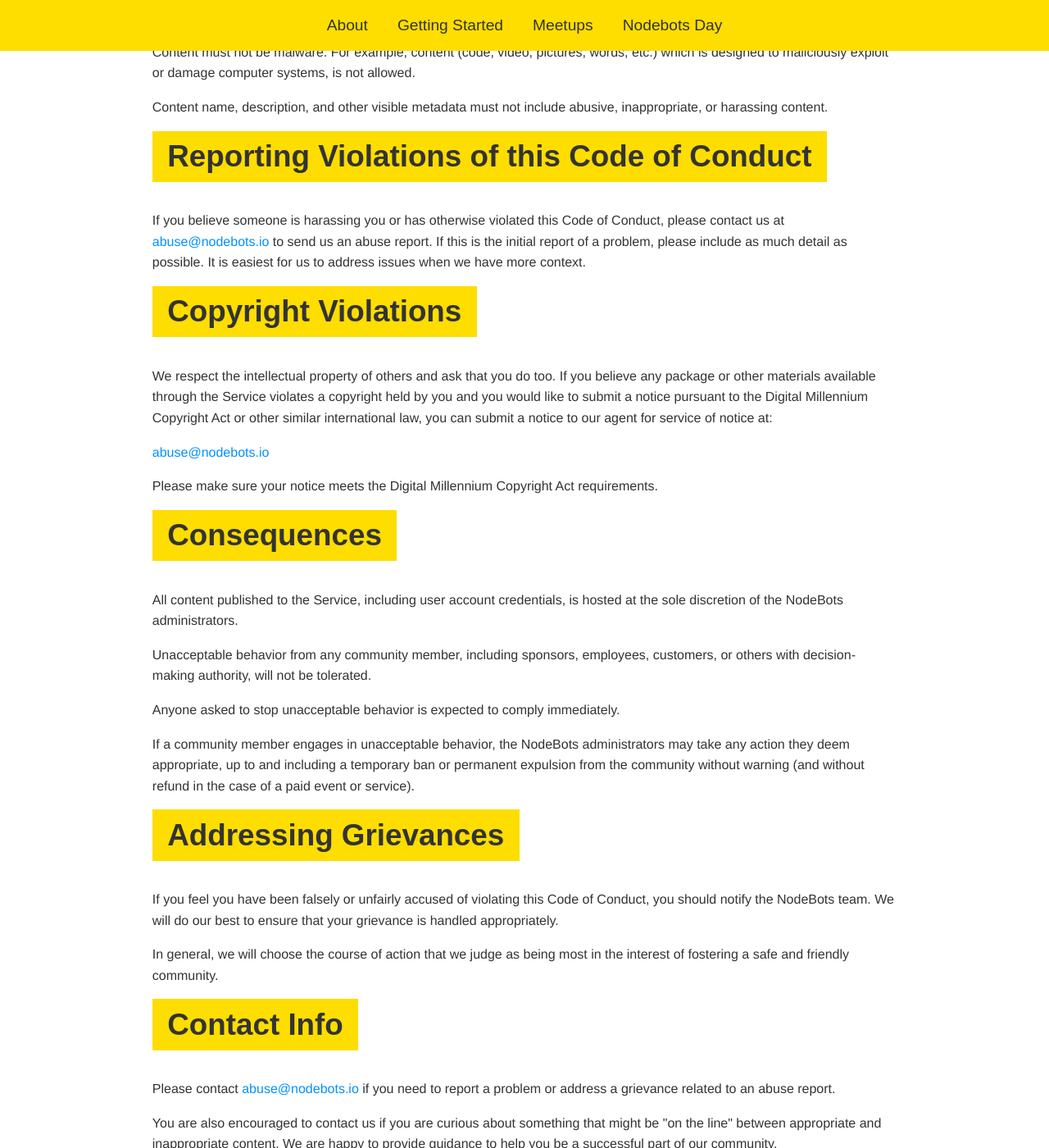
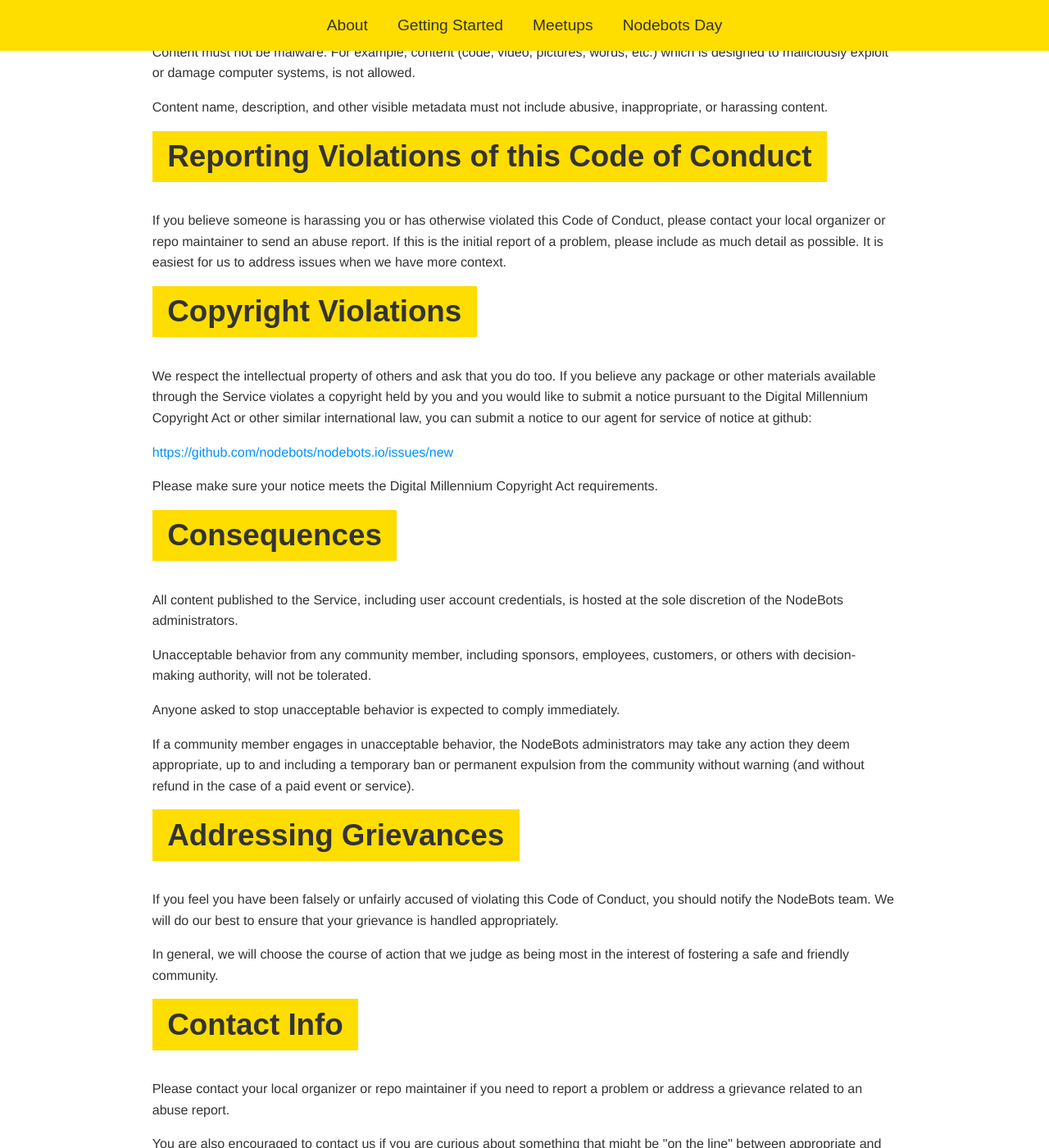
Before and after one commit to nodebots/nodebots.io, a Jekyll site: the page built from conduct.html, in a window 1280 px wide and 1400 px high, scrolled down 2458 px. Shown: the whole window at 82% size. Built offline with Jekyll 4.4.1, drawn with Linux system fonts in a browser that asks for light colours; some web fonts are replaced; some of the changed text lies outside the part shown.

Commit message:
Remove Emails as they don’t work
- bonus! (Sorry!) formatting

```diff
--- a/conduct.html
+++ b/conduct.html
@@ -5,13 +5,13 @@
 <div id="conduct" class="section">
   <div class="container">
     <div class="content-wrapper">
-
       <p>NodeBots exists to facilitate sharing code, ideas, and building of robots using
         JavaScript as the control language.</p>
 
       <p>NodeBots is a technology concept with many facets, but most importantly, it is a community.</p>
 
-    <p>We believe that our mission is best served in an environment that is friendly, safe, and accepting; free from intimidation or harassment.</p>
+      <p>We believe that our mission is best served in an environment that is friendly, safe, and accepting; free from
+        intimidation or harassment.</p>
 
       <p>Towards this end, certain behaviors and practices will not be
         tolerated.</p>
@@ -20,11 +20,12 @@
 
       <ul>
         <li>Be respectful.</li>
-    <li>We're here to help: <a href="mailto:abuse@nodebots.io">abuse@nodebots.io</a></li>
         <li>Abusive behavior is never tolerated.</li>
-    <li>Data published to NodeBots is hosted at the discretion of the service administrators, and may be removed.</li>
+        <li>Data published to NodeBots is hosted at the discretion of the service administrators, and may be removed.
+        </li>
         <li>Don't build evil robots.</li>
         <li>Violations of this code may result in swift and permanent expulsion from the NodeBots community.</li>
+        <li>Your local organizer/maintainer will provide contact information for help with abuse.</li>
       </ul>
 
       <h2 id="scope">Scope</h2>
@@ -37,7 +38,7 @@
 
       <p>This policy covers the usage of the NodeBots forums, as well as the NodeBots
         website, NodeBots related events, and any other services offered under the name of
-    NodeBot(s) (collectively, the "Service").  It also applies to
+        NodeBot(s) (collectively, the "Service"). It also applies to
         behavior in the context of the NodeBots Open Source project communities,
         including but not limited to public GitHub repositories, IRC channels,
         social media, mailing lists, and public events.</p>
@@ -59,12 +60,12 @@
 
       <p>We ask that you please respect that people have differences of opinion
         regarding technical choices, and that every design or implementation
-    choice carries a trade-off and numerous costs.  There is seldom a
-    single right answer.  A difference of technology preferences is not a
+        choice carries a trade-off and numerous costs. There is seldom a
+        single right answer. A difference of technology preferences is not a
         license to be rude.</p>
 
       <p>Disputes over package rights must be handled respectfully, according
-    to the terms described in the NodeBots Dispute Resolution document.  There
+        to the terms described in the NodeBots Dispute Resolution document. There
         is never a good reason to be rude over package name disputes.</p>
 
       <p>Any spamming, trolling, flaming, baiting, or other attention-stealing
@@ -96,21 +97,22 @@
     -->
 
       <p>The Service administrators reserve the right to make judgement calls
-    about what is and isn't appropriate in published content.  These are
+        about what is and isn't appropriate in published content. These are
         guidelines to help you be successful in our community.</p>
 
-    <p>Content must contain something applicable to the previously stated goals of the NodeBots community.  "Spamming", that is,
+      <p>Content must contain something applicable to the previously stated goals of the NodeBots community. "Spamming",
+        that is,
         publishing any form of content that is not applicable, is not allowed.</p>
 
-    <p>Content must not contain illegal or infringing content.  You should
+      <p>Content must not contain illegal or infringing content. You should
         only publish content to the Service if you have
-    the right to do so.  This includes complying with all software license
+        the right to do so. This includes complying with all software license
         agreements or other intellectual property restrictions. For example,
         redistributing an MIT-licensed module with the copyright notice
-    removed, would not be allowed.  You will be responsible for any
+        removed, would not be allowed. You will be responsible for any
         violation of laws or others’ intellectual property rights.</p>
 
-    <p>Content must not be malware.  For example, content (code, video, pictures, words, etc.) which is
+      <p>Content must not be malware. For example, content (code, video, pictures, words, etc.) which is
         designed to maliciously exploit or damage computer systems, is not
         allowed. </p>
 
@@ -120,8 +122,8 @@
       <h2 id="reporting-violations-of-this-code-of-conduct">Reporting Violations of this Code of Conduct</h2>
 
       <p>If you believe someone is harassing you or has otherwise violated this
-    Code of Conduct, please contact us at <a href="mailto:abuse@nodebots.io">abuse@nodebots.io</a> to send us an
-    abuse report.  If this is the initial report of a problem, please
+        Code of Conduct, please contact your local organizer or repo maintainer to send an
+        abuse report. If this is the initial report of a problem, please
         include as much detail as possible. It is easiest for us to address
         issues when we have more context.</p>
 
@@ -132,9 +134,11 @@
         the Service violates a copyright held by you and you would like to
         submit a notice pursuant to the Digital Millennium Copyright Act or
         other similar international law, you can submit a notice to our agent
-    for service of notice at:</p>
+        for service of notice at github:</p>
 
-    <p><a href="mailto:abuse@nodebots.io">abuse@nodebots.io</a></p>
+      <p><a
+          href="https://github.com/nodebots/nodebots.io/issues/new">https://github.com/nodebots/nodebots.io/issues/new</a>
+      </p>
 
       <p>Please make sure your notice meets the Digital Millennium Copyright
         Act requirements.</p>
@@ -161,7 +165,7 @@
       <h2 id="addressing-grievances">Addressing Grievances</h2>
 
       <p>If you feel you have been falsely or unfairly accused of violating
-    this Code of Conduct, you should notify the NodeBots team.  We will do our best
+        this Code of Conduct, you should notify the NodeBots team. We will do our best
         to ensure that your grievance is handled appropriately.</p>
 
       <p>In general, we will choose the course of action that we judge as being
@@ -169,12 +173,12 @@
 
       <h2 id="contact-info">Contact Info</h2>
 
-    <p>Please contact <a href="mailto:abuse@nodebots.io">abuse@nodebots.io</a> if you need to report a problem or
+      <p>Please contact your local organizer or repo maintainer if you need to report a problem or
         address a grievance related to an abuse report.</p>
 
       <p>You are also encouraged to contact us if you are curious about
         something that might be "on the line" between appropriate and
-    inappropriate content.  We are happy to provide guidance to help you
+        inappropriate content. We are happy to provide guidance to help you
         be a successful part of our community.</p>
 
       <h2 id="changes">Changes</h2>
@@ -186,13 +190,15 @@
 
       <h2 id="credit-and-license">Credit and License</h2>
 
-    <p>This Code of Conduct borrows heavily from the <a href="http://www.npmjs.com/policies/conduct">npm Code of Conduct</a>, which was derived from the Stumptown Syndicate
+      <p>This Code of Conduct borrows heavily from the <a href="http://www.npmjs.com/policies/conduct">npm Code of
+          Conduct</a>, which was derived from the Stumptown Syndicate
         <a href="http://citizencodeofconduct.org/">Citizen's Code of Conduct</a>, and the
         <a href="https://github.com/mozilla/rust/wiki/Note-development-policy#conduct">Rust Project Code of
           Conduct</a>.</p>
 
       <p>This document may be reused under a <a href="http://creativecommons.org/licenses/by-sa/4.0/">Creative Commons
           Attribution-ShareAlike
-    License</a>.</p></div>
+          License</a>.</p>
     </div>
   </div>
+</div>
--- a/core.html
+++ b/core.html
@@ -3,9 +3,8 @@
 introTitle: Your NodeBot Experts
 ---
 
-<p>The nodebots movement was created by a small team that organized the first NodeBots event in <a href="http://2013.jsconf.us/schedule">Amelia Island, May 30th 2013</a>.</p>
-<p>The core team also provides benevolent dictatorship/free advice for all events and can be contacted at:
-  <a href="mailto:team@nodebots.io">team@nodebots.io</a>. If you are interested in setting up your own NodeBots event, please contact us directly!</p>
+<p>The nodebots movement was created by a small team that organized the first NodeBots event in <a
+    href="http://2013.jsconf.us/schedule">Amelia Island, May 30th 2013</a>.</p>
 
 <ul class="team">
   <li>
```
Lines whose indentation alone changed are shown as unchanged.
